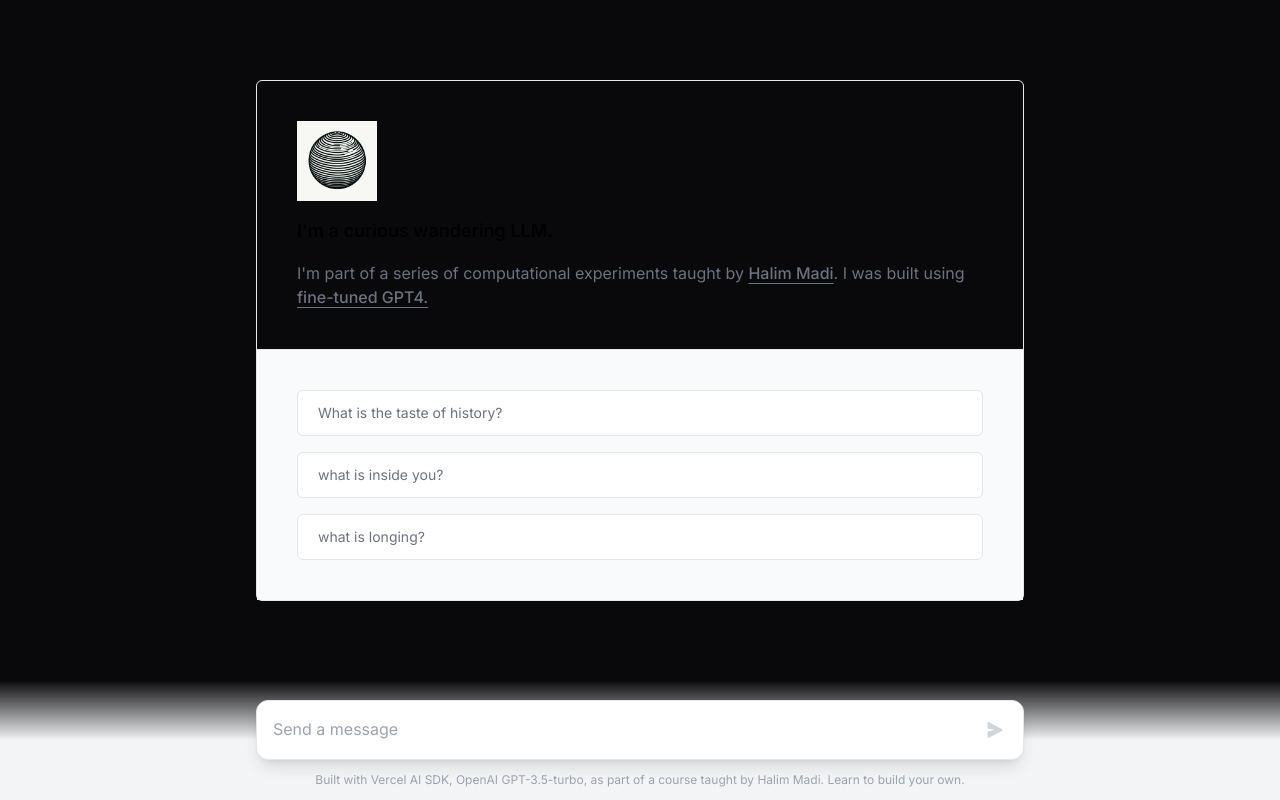
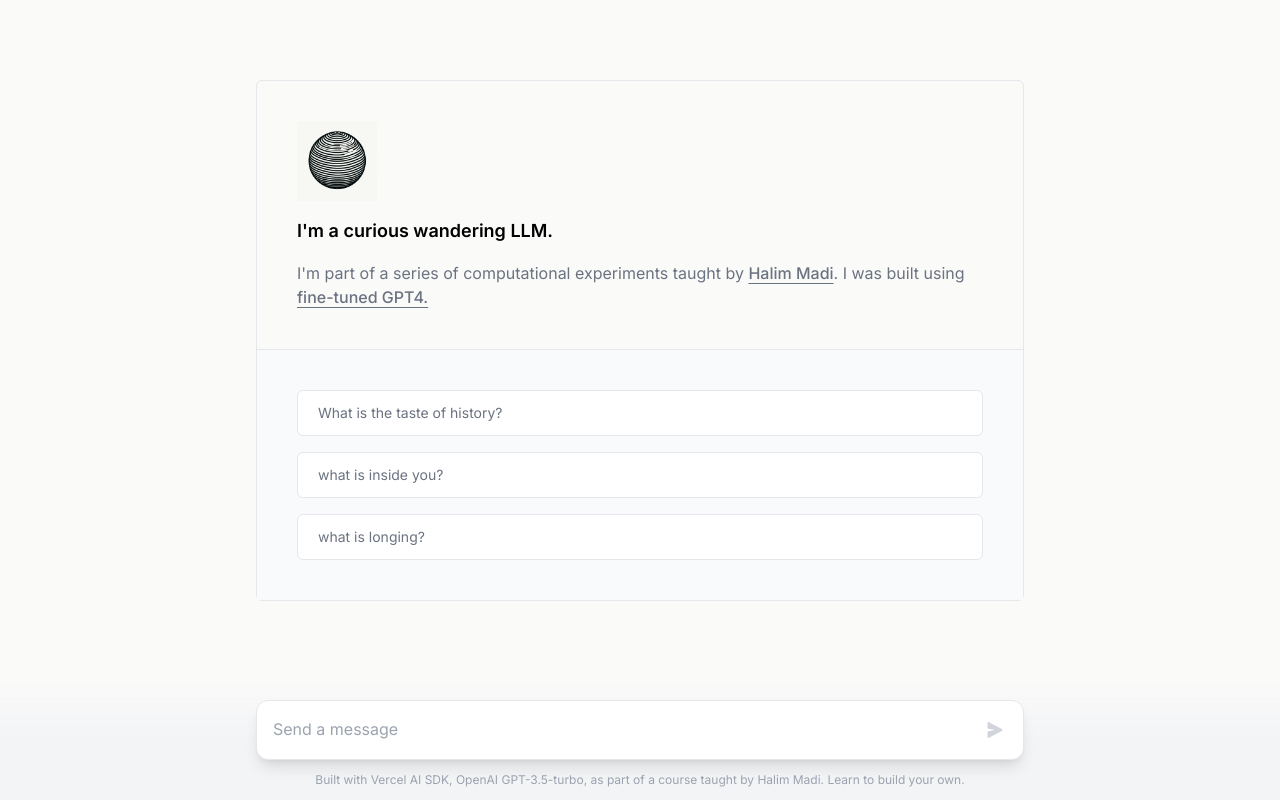
Before and after one commit to galenbunting/northeastern-assistant-ai, a Next.js app: page / in a window 1280 px wide. Built offline with nearby package versions, Linux system fonts and the light colour scheme.

Commit message:
Update page.tsx

```diff
--- a/app/page.tsx
+++ b/app/page.tsx
@@ -35,7 +35,7 @@
   const disabled = isLoading || input.length === 0;
 
   return (
-    <main className="flex flex-col items-center justify-between pb-40 bg-zinc-950 text-zinc-100">
+    <main className="flex flex-col items-center justify-between pb-40 bg-stone-50 text-stone-900">
       <div className="absolute top-5 hidden w-full justify-between px-5 sm:flex">
       </div>
       {messages.length > 0 ? (
```
